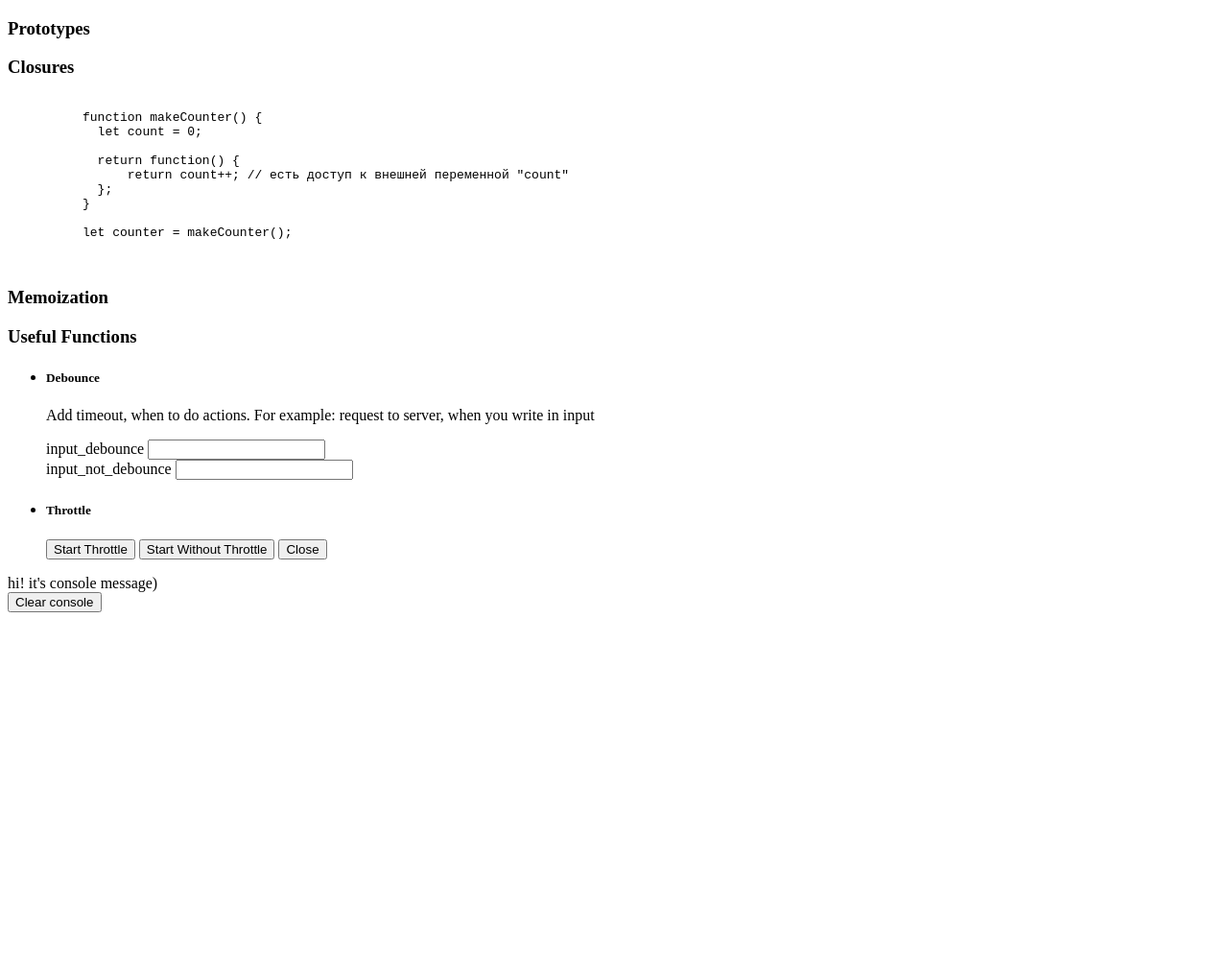
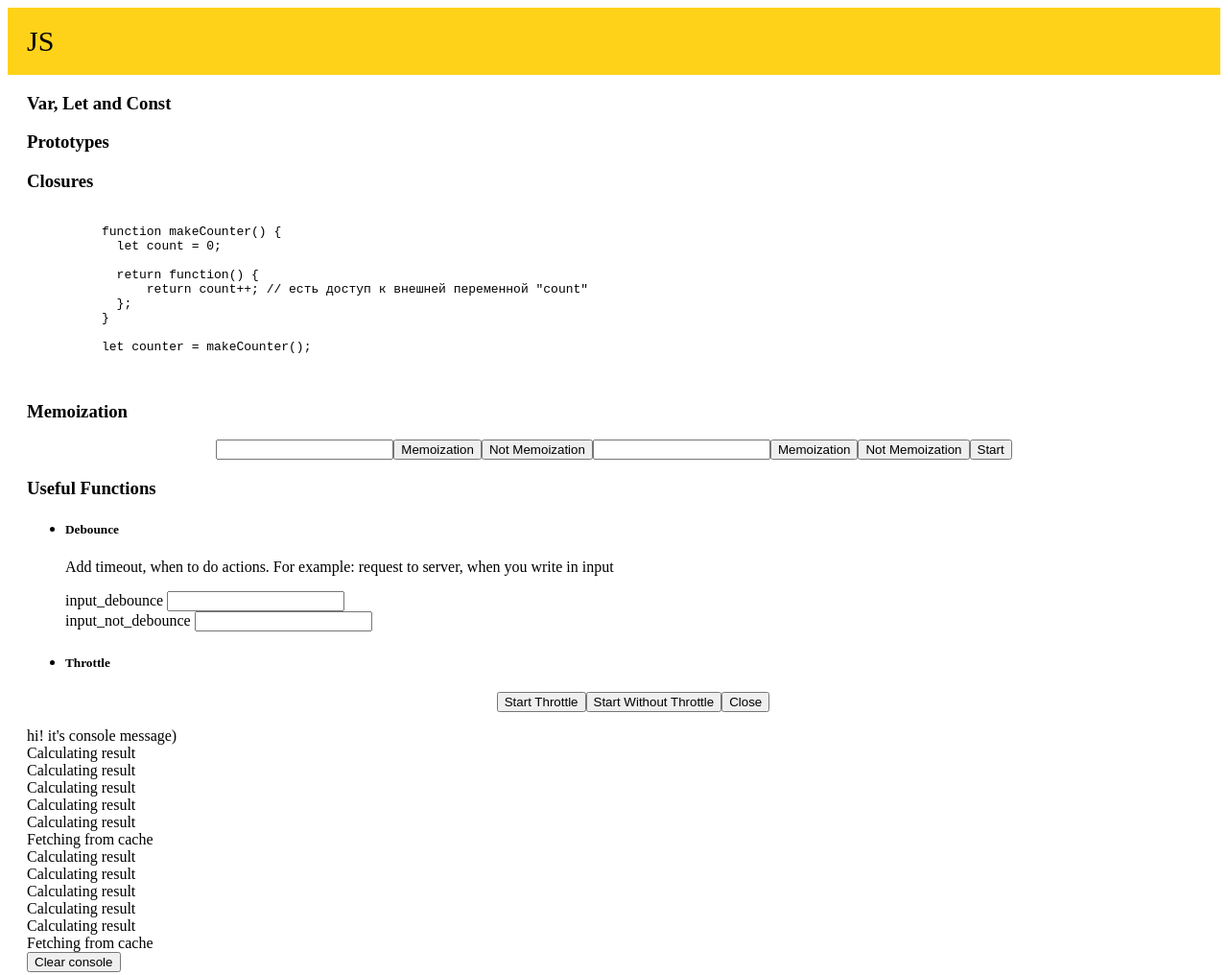
Before and after one commit to Sergey111991KV/portfolioJS, a plain HTML site: page index.html in a window 1280 px wide. Shown: the whole page at 96% size. Before the commit the page ends 800 px from the top, so only its background shows below. Drawn offline with Linux system fonts and the light colour scheme.

Commit message:
add header

```diff
--- a/index.html
+++ b/index.html
@@ -3,14 +3,24 @@
 <head>
     <meta charset="UTF-8">
     <title>Title</title>
-    <style src></style>
+    <link rel="stylesheet" href="style.css">
 </head>
 <body>
-  <header></header>
+  <header>
+      <p>JS</p>
+  </header>
   <section>
-    <h3>Prototypes</h3>
+      <div class="container">
+          <h3>Var, Let and Const</h3>
+      </div>
   </section>
   <section>
+      <div class="container">
+          <h3>Prototypes</h3>
+      </div>
+  </section>
+  <section>
+      <div class="container">
           <h3>Closures</h3>
           <pre>
         <code>
@@ -25,11 +35,27 @@
           let counter = makeCounter();
         </code>
       </pre>
+      </div>
   </section>
   <section>
+      <div class="container">
           <h3>Memoization</h3>
+          <div class="buttons__container">
+
+              <input>
+              <button id="simple_memoize">Memoization</button>
+              <button id="simple_not_memoize">Not Memoization</button>
+
+              <input>
+              <button id="recursion_memoize">Memoization</button>
+              <button id="recursion_not_memoize">Not Memoization</button>
+
+              <button id="memoize">Start</button>
+          </div>
+      </div>
   </section>
   <section>
+      <div class="container">
           <h3>Useful Functions</h3>
 
           <ul>
@@ -47,7 +73,7 @@
               </li>
               <li>
                   <h5>Throttle</h5>
-              <div class="throttle__buttons">
+                  <div class="buttons__container">
                       <button id="throttle_open">Start Throttle</button>
                       <button id="throttle_open_without">Start Without Throttle</button>
                       <button id="throttle_close">Close</button>
@@ -57,6 +83,7 @@
           </ul>
           <duv id="log"></duv>
           <button id="log-clear">Clear console</button>
+      </div>
   </section>
     <script src="console.js"></script>
     <script src="index.js"></script>
--- a/index.js
+++ b/index.js
@@ -2,18 +2,42 @@ function factorial(n) {
     return n != 1 ? n * factorial(n -1) : 1
 }
 
-function memoize (fn) {
-    console.log(arguments)
-    // let cash = {}
-    // return (...arg) => {
-    //     console.log(arg)
-    //     let n = arg[0]
-    // }
+const memoize = (fn) => {
+    let cash = {}
+    return (...arg) => {
+        let n = arg[0]
+        if (n in cash) {
+            console.log('Fetching from cache');
+            return cash[n]
+        } else{
+            console.log('Calculating result');
+            let result = fn(n)
+            cash[n] = result
+            return  result
+        }
+    }
 }
 
-// memoize( 3)
+const add = (n) => (n + 10);
+const memoizedAdd = memoize(add);
+// console.log(memoizedAdd(3));  // вычислено
+// console.log(memoizedAdd(3));  // взято из кэша
 
 
+const factorialMemo = memoize(
+    (x) => {
+    if (x === 0) {
+        return 1
+    }
+    else {
+        return x * factorialMemo(x-1)
+    }
+})
+
+factorialMemo(4)
+factorialMemo(4)
+
+factorialMemo(9)
 
 //Useful Functions
 
--- a/style.css
+++ b/style.css
@@ -1,5 +1,19 @@
-.throttle__buttons{
+.buttons__container{
     display: flex;
     align-items: center;
     justify-content: center;
 }
+
+header{
+    height: 70px;
+    display: flex;
+    align-items: center;
+    justify-content: flex-start;
+    padding: 0 20px;
+    background-color: #ffd21a;
+    font-size: 30px;
+}
+
+.container{
+    padding: 0 20px;
+}
```
Lines whose indentation alone changed are shown as unchanged.
